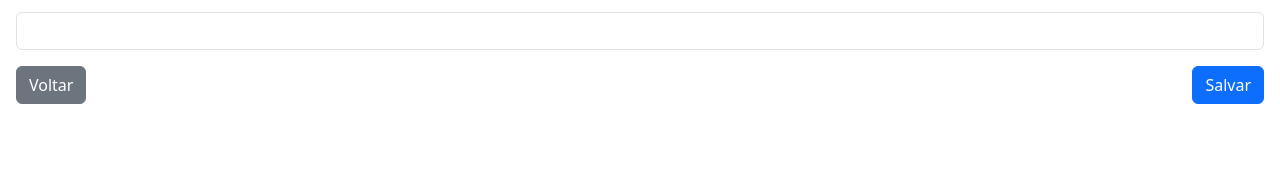
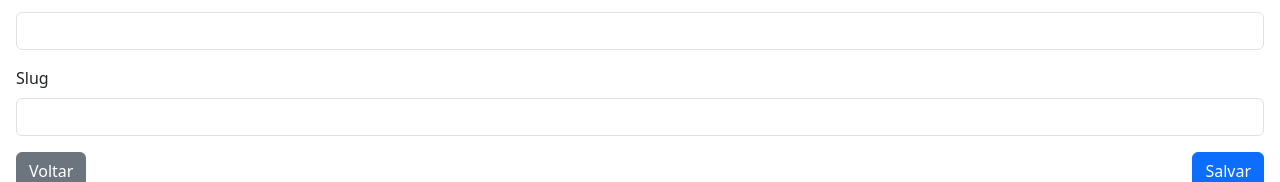
Before and after one commit to ricardocanedo/projeto-integrador-3-univesp-2025, a React (Vite) app in the folder cms/: page /posts/create in a window 1280 px wide. Shown: the part 322-504 px from the top of the page. Built offline with nearby package versions, Linux system fonts and the light colour scheme; sample sign-in values are in the browser's storage.

Commit message:
create edit slug

```diff
--- a/cms/src/components/CreatePost.tsx
+++ b/cms/src/components/CreatePost.tsx
@@ -10,11 +10,12 @@ const CreatePost: React.FC = () => {
     const [title, setTitle] = useState('');
     const [content, setContent] = useState('');
     const [author, setAuthor] = useState('');
+    const [slug, setSlug] = useState('');
     const navigate = useNavigate();
 
     const handleCreate = async () => {
         try {
-            await api.post('/api/posts/', { title, content, author });
+            await api.post('/api/posts/', { title, content, author, slug });
             toast.success('Postagem criada com sucesso');
             navigate('/posts');
         } catch (err) {
@@ -67,6 +68,15 @@ const CreatePost: React.FC = () => {
                                     onChange={(e) => setAuthor(e.target.value)}
                                 />
                             </div>
+                            <div className="mb-3">
+                                <label className="form-label">Slug</label>
+                                <input
+                                    type="text"
+                                    className="form-control"
+                                    value={slug}
+                                    onChange={(e) => setSlug(e.target.value)}
+                                />
+                            </div>
                             <div className="d-flex justify-content-between">
                                     <button
                                         type="button"
--- a/cms/src/components/EditPost.tsx
+++ b/cms/src/components/EditPost.tsx
@@ -19,6 +19,7 @@ const EditPost: React.FC = () => {
     const [title, setTitle] = useState('');
     const [content, setContent] = useState('');
     const [author, setAuthor] = useState('');
+    const [slug, setSlug] = useState('');
     const navigate = useNavigate();
 
     useEffect(() => {
@@ -29,6 +30,7 @@ const EditPost: React.FC = () => {
                 setTitle(response.data.title);
                 setContent(response.data.content);
                 setAuthor(response.data.author);
+                setSlug(response.data.slug);
             } catch (error) {
                 console.error('Error fetching post:', error);
             }
@@ -88,6 +90,15 @@ const EditPost: React.FC = () => {
                                         onChange={(e) => setAuthor(e.target.value)}
                                     />
                                 </div>
+                                <div className="mb-3">
+                                    <label className="form-label">Slug</label>
+                                    <input
+                                        type="text"
+                                        className="form-control"
+                                        value={slug}
+                                        onChange={(e) => setSlug(e.target.value)}
+                                    />
+                                </div>
                                 <div className="d-flex justify-content-between">
                                     <button
                                         type="button"
--- a/cms/src/components/Posts.tsx
+++ b/cms/src/components/Posts.tsx
@@ -7,6 +7,7 @@ interface Post {
     id: number;
     title: string;
     author: string;
+    slug: string;
     created_at: string;
 }
 
@@ -67,8 +68,9 @@ const Posts: React.FC = () => {
                         <tr>
                             <th className='col-1 text-center'>#</th>
                             <th className='col-5 text-center'>Título</th>
-                            <th className='col-3 text-center'>Autor</th>
-                            <th className='col-2 text-center'>Criado em</th>
+                            <th className='col-2 text-center'>Autor</th>
+                            <th className='col-2 text-center'>Referencial</th>
+                            <th className='col-1 text-center'>Criado em</th>
                             <th className='col-1 text-center'>Ações</th>
                         </tr>
                     </thead>
@@ -78,6 +80,7 @@ const Posts: React.FC = () => {
                                 <td className='text-center'>{post.id}</td>
                                 <td className='text-center'>{post.title}</td>
                                 <td className='text-center'>{post.author}</td>
+                                <td className='text-center'>{post.slug}</td>
                                 <td className='text-center'>{new Date(post.created_at).toLocaleDateString()}</td>
                                 <td className='text-center'>
                                     <button
```
Also changed, not shown: 1 other file (tests, documents, lock files or other folders).
